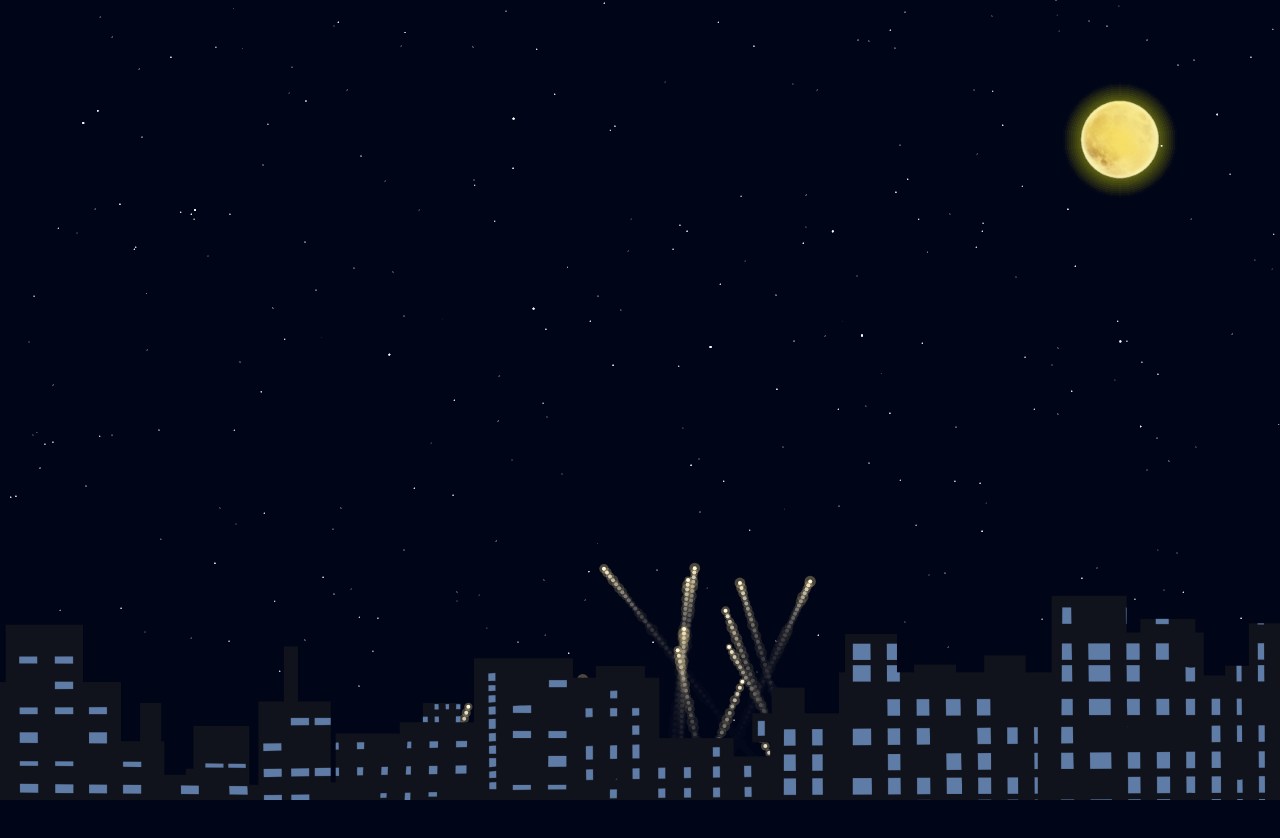
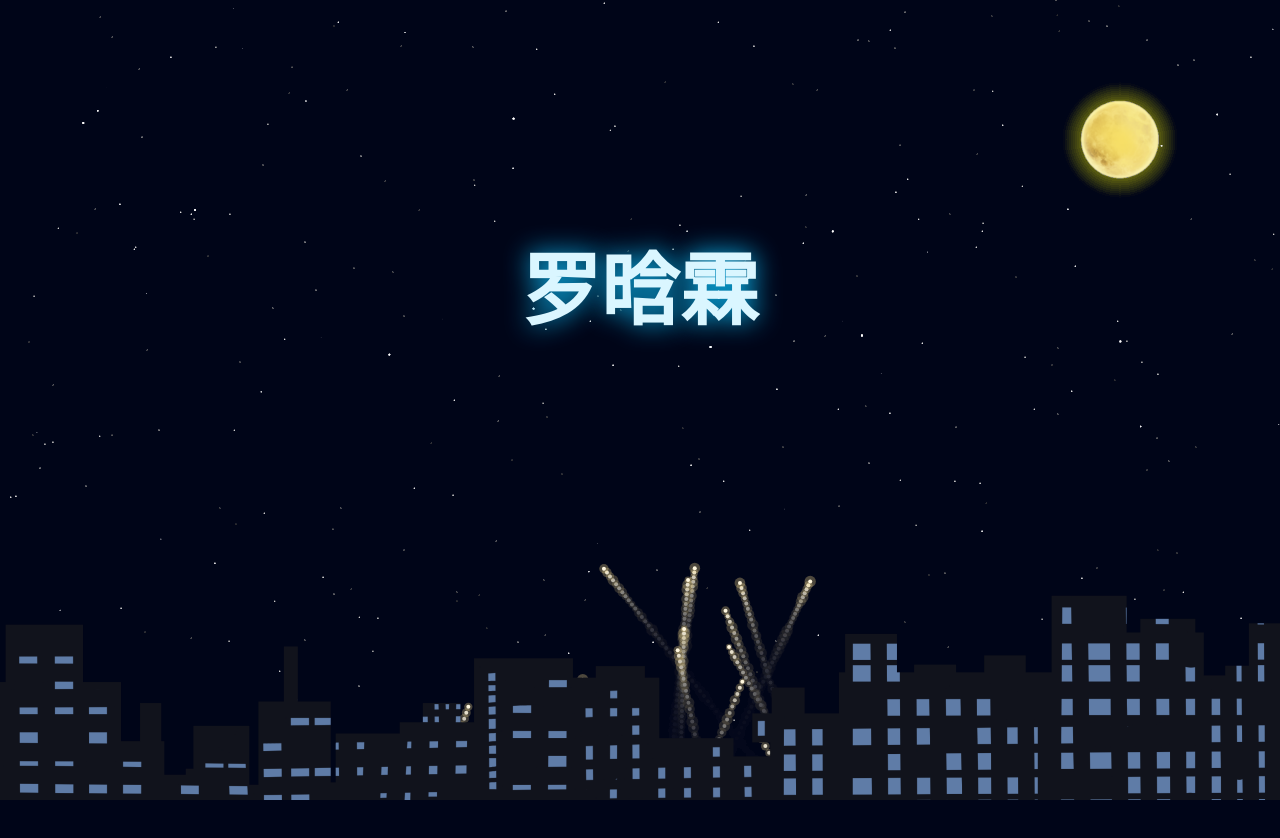
Before and after one commit to yuruchu/yuruchu.github.io, a plain HTML site: page index.html in a window 1280 px wide. Drawn offline with Linux system fonts and the light colour scheme; animation ran at ten frames a second.

Commit message:
Update index.html

```diff
--- a/index.html
+++ b/index.html
@@ -81,7 +81,7 @@
 
       // 💗 ‼️ ‼️ 想要说的话在这里 💗
       const my_labels = [
-        "",
+        "罗晗霖",
         "2023快乐",
         "新的一年也要发光发热",
         "健健康康，平安喜乐",
@@ -549,7 +549,7 @@
         setTimeout("showStars()", 100);
       }
 
-      // 代码参考来源：https://github.com/AndersonHJB/YearTiger2022
+
     </script>
   </body>
 </html>
```
